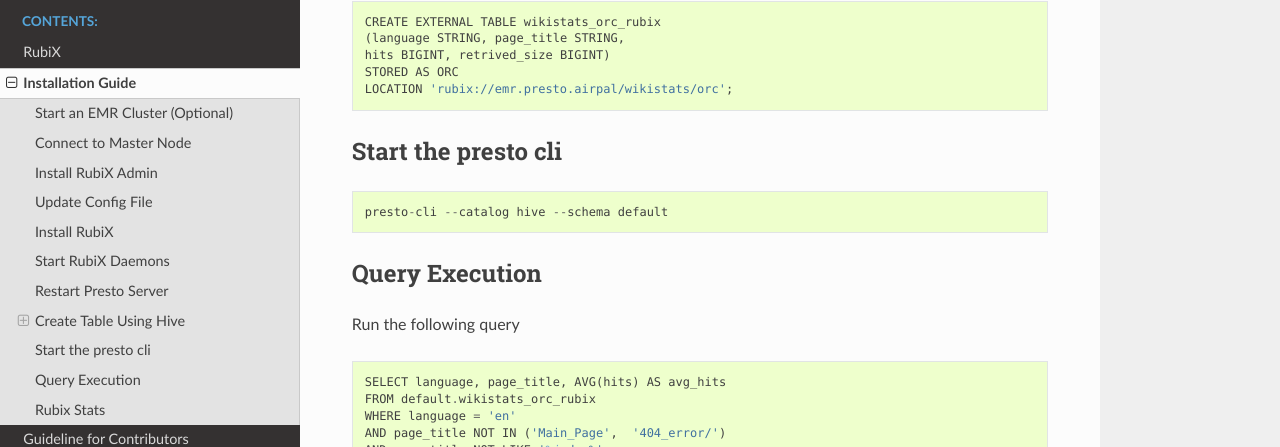
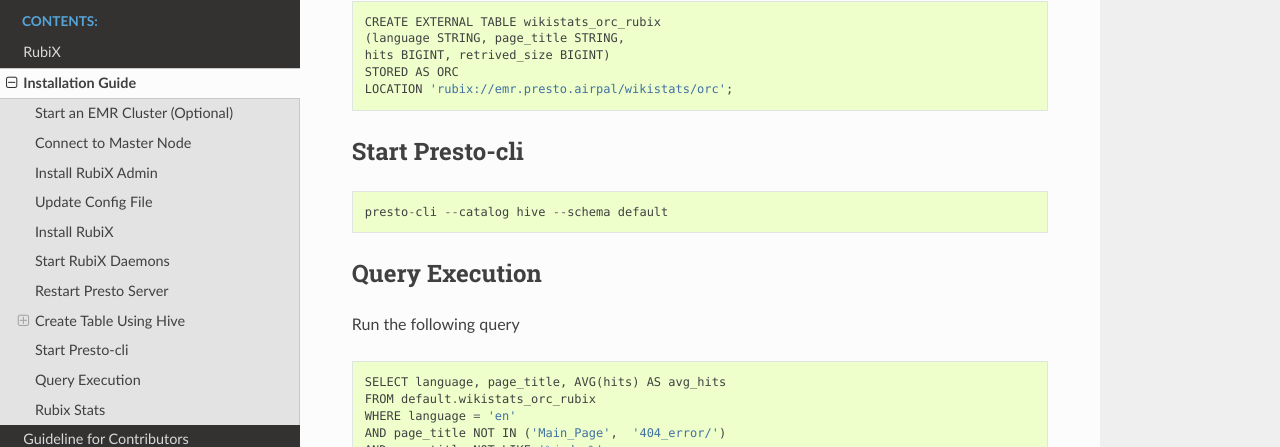
Before and after one commit to qubole/rubix, a Sphinx documentation site: the page built from docs/emr.md, in a window 1280 px wide and 900 px high, scrolled down 1869 px. Shown: the part 125-572 px from the top of the window. Built offline with Sphinx 7.4.7 and the Read the Docs theme 2.0.0, drawn with Linux system fonts in a browser that asks for light colours.

```diff
--- a/docs/emr.md
+++ b/docs/emr.md
@@ -72,7 +72,7 @@
     STORED AS ORC
     LOCATION 'rubix://emr.presto.airpal/wikistats/orc';
 
-## Start the presto cli
+## Start Presto-cli
     presto-cli --catalog hive --schema default
 
 ## Query Execution
```
